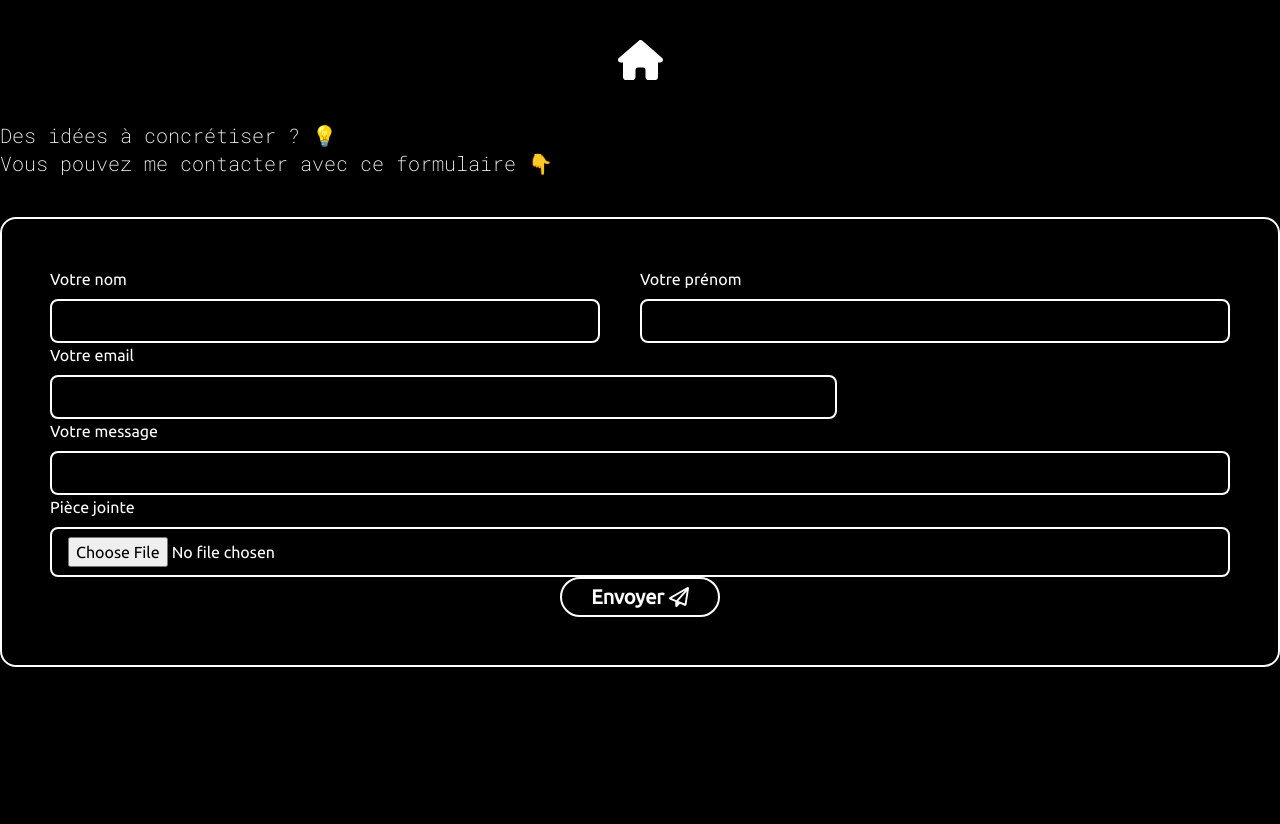
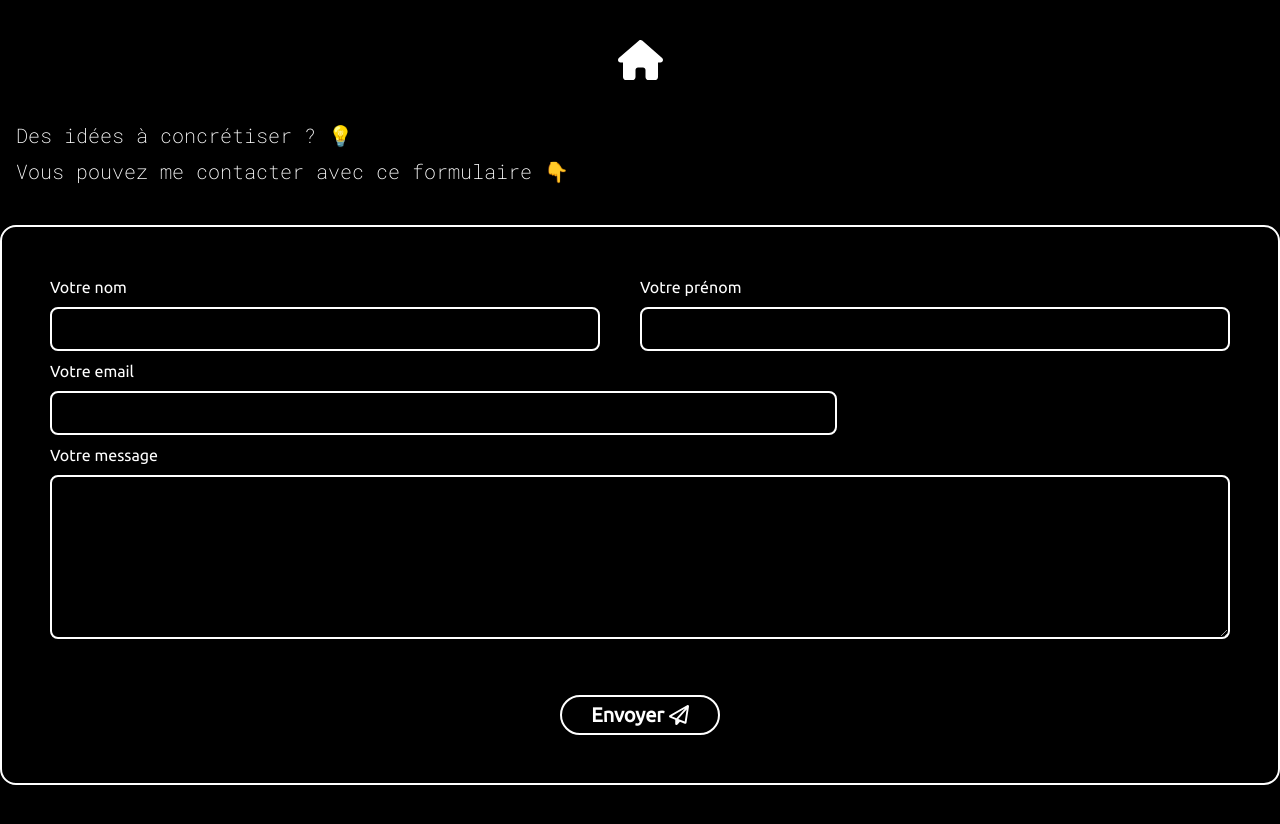
Before and after one commit to KevinDeBenedetti/portfolio_vue, a Vue app in the folder frontend/: page /contact in a window 1280 px wide. Shown: the top 824 px of the page. Built offline with nearby package versions, Linux system fonts and the light colour scheme; what tw-elements would draw is missing.

Commit message:
Add confirmation email sent with form

```diff
--- a/frontend/src/components/ContactForm.vue
+++ b/frontend/src/components/ContactForm.vue
@@ -10,16 +10,21 @@ const formData = ref({
   message: null
 });
 
+const emailSent = ref(false)
+
+/* Form submission using Axios */
 async function submitForm() {
   try {
-    console.log(formData.value)
+
     const url = 'http://localhost:3000/send-email';
     const data = formData.value;
 
     axios.post(url, data)
         .then(response => {
           const data = response.data;
-          console.log(data);
+          console.log(data.value);
+
+          emailSent.value = true;
         })
         .catch(error => {
           console.error(error)
@@ -29,50 +34,62 @@ async function submitForm() {
   }
 }
 
+function closConfirmation() {
+  emailSent.value = false;
+  // Init form
+  formData.value.firstName = null;
+  formData.value.lastName = null;
+  formData.value.email = null;
+  formData.value.message = null;
+}
+
 </script>
 
 <template>
-  <form @submit.prevent="submitForm" class="p-12 border-2 border-white rounded-2xl flex flex-col justify-between text-white font-ubuntu">
 
-    <div class="flex justify-between">
+  <form @submit.prevent="submitForm" class="mb-40 p-8 md:p-12 sm:border-2 border-white rounded-2xl flex flex-col justify-between text-white font-ubuntu">
 
-      <div class="flex flex-col w-1/2 pr-10">
+    <div class="lg:flex lg:justify-between">
+
+      <div class="flex flex-col lg:w-1/2 lg:pr-10">
         <label for="lastname">Votre nom</label>
         <input v-model="formData.lastName" id="lastname" class="mt-2 px-4 py-2 text-white bg-transparent border-2 border-white rounded-lg" type="text" required>
       </div>
 
-      <div class="flex flex-col w-1/2">
+      <div class="mt-2 lg:mt-0 flex flex-col lg:w-1/2">
         <label for="firstname">Votre prénom</label>
         <input v-model="formData.firstName" id="firstname" class="mt-2 px-4 py-2 text-white bg-transparent border-2 border-white rounded-lg" type="text">
       </div>
 
     </div>
 
-    <label for="email" class="flex flex-col">
+    <label for="email" class="mt-2 flex flex-col">
       <span>Votre email</span>
-
-      <input v-model="formData.email" id="email" class="mt-2 px-4 py-2 text-white bg-transparent border-2 border-white rounded-lg w-4/6" type="email">
-
+      <input v-model="formData.email" id="email" class="mt-2 px-4 py-2 text-white bg-transparent border-2 border-white rounded-lg lg:w-4/6" type="email">
     </label>
 
-
-    <label for="message" class="flex flex-col">
+    <label for="message" class="mt-2 flex flex-col">
       <span>Votre message</span>
-      <input v-model="formData.message" id="message" class="mt-2 px-4 py-2 text-white bg-transparent border-2 border-white rounded-lg" type="text">
+<!--      <input v-model="formData.message" id="message" class="mt-2 px-4 py-2 text-white bg-transparent border-2 border-white rounded-lg" type="text">-->
+      <textarea v-model="formData.message" id="message" class="mt-2 px-4 py-2 text-white bg-transparent border-2 border-white rounded-lg" type="text" rows="6"></textarea>
     </label>
 
-    <label for="attachment" class="flex flex-col">
-      <span> Pièce jointe</span>
-      <input id="attachment" class="mt-2 px-4 py-2 text-white bg-transparent border-2 border-white rounded-lg" type="file">
-    </label>
-
-    <div class="flex justify-center">
+    <div class="mt-14 flex justify-center">
       <button type="submit" class="border-2 border-white h-10 w-40 rounded-full text-xl font-bold hover:bg-white hover:text-gray pointer">
         Envoyer
         <font-awesome-icon :icon="['far', 'paper-plane']" />
       </button>
     </div>
+
   </form>
+
+  <div v-if="emailSent" class="fixed bottom-10 right-10 w-80 text-white bg-blue p-5 rounded-lg">
+    <p class="pt-2">Message envoyé 🚀 Merci pour votre message, je vous répond au plus vite. À bientôt ! 👋</p>
+    <div class="absolute top-2 right-2 h-6 w-6 border-2 border-white rounded-full cursor-pointer flex justify-center items-center">
+      <div @click="closConfirmation" class="text-white">x</div>
+    </div>
+  </div>
+
 </template>
 
 <style scoped>
--- a/frontend/src/views/ContactView.vue
+++ b/frontend/src/views/ContactView.vue
@@ -3,7 +3,7 @@ import ContactForm from "@/components/ContactForm.vue";
 </script>
 
 <template>
-  <main class="h-screen container m-auto">
+  <main class="container m-auto">
 
     <header class="my-10 flex justify-center items-center">
       <RouterLink to="/">
@@ -11,12 +11,12 @@ import ContactForm from "@/components/ContactForm.vue";
       </RouterLink>
     </header>
 
-    <div class="my-10 text-white text-xl font-robotoMono">
+    <div class="px-4 my-10 text-white text-lg md:text-xl font-robotoMono">
       <p>Des idées à concrétiser ? 💡</p>
-      <p>Vous pouvez me contacter avec ce formulaire 👇</p>
+      <p class="mt-2">Vous pouvez me contacter avec ce formulaire 👇</p>
     </div>
 
-    <ContactForm/>
+    <ContactForm />
 
   </main>
 </template>
```
